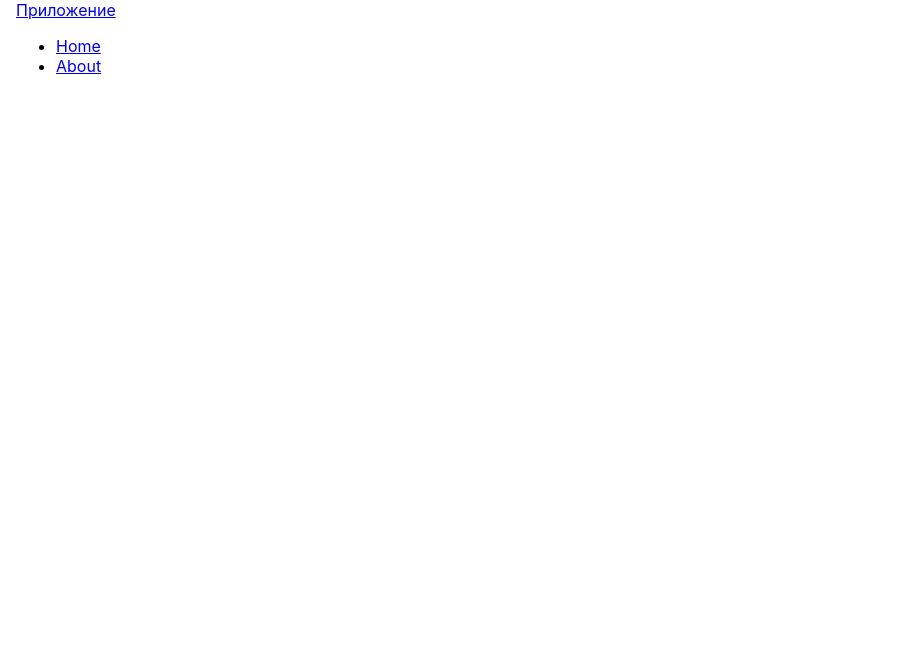
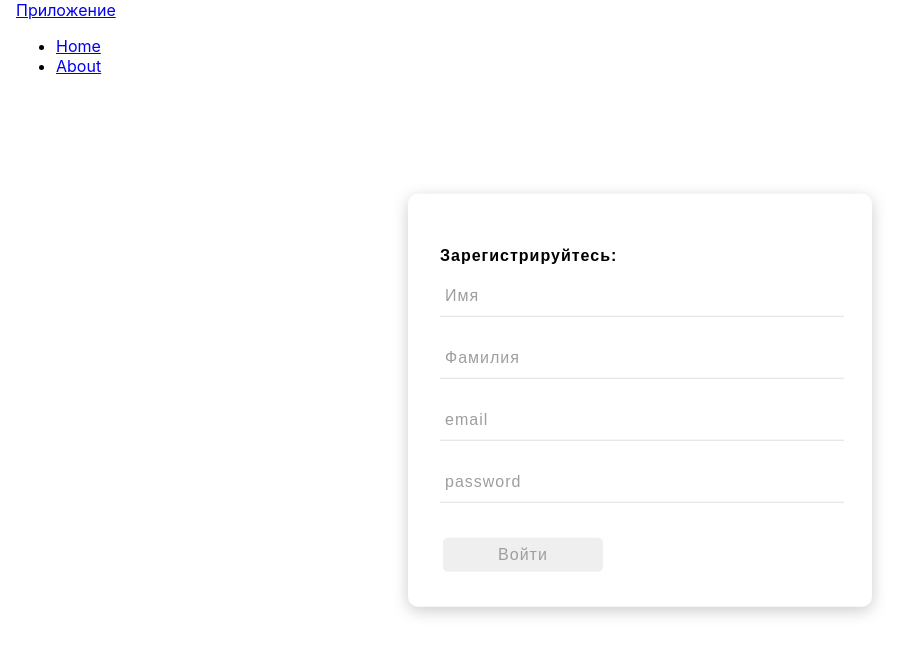
Before and after one commit to dvsherbakov/tgro, a React (Create React App) app in the folder client/: page /register in a window 1280 px wide. Shown: the top 654 px of the page, without its empty margins (0-923 px from the left). Built offline with nearby package versions, Linux system fonts and the light colour scheme.

Commit message:
register form

```diff
--- a/client/src/App.tsx
+++ b/client/src/App.tsx
@@ -5,6 +5,7 @@ import { Navbar } from './components/Navbar'
 import { About } from './pages/About'
 import { AuthPage } from './pages/AuthPage'
 import { Home } from './pages/Home'
+import RegisterPage from './pages/RegisterPage'
 
 const App: React.FC = () => {
   return (
@@ -15,6 +16,7 @@ const App: React.FC = () => {
           <Route path="/" component={Home} exact />
           <Route path="/auth" component={AuthPage} />
           <Route path="/about" component={About} />
+          <Route path="/register" component={RegisterPage} />
         </Switch>
       </div>
     </BrowserRouter>
--- a/client/src/components/Register.tsx
+++ /dev/null
@@ -1,5 +0,0 @@
-import React, {FC} from 'react'
-
-export const Register: FC = () => {
-    return <></>
-}
--- /dev/null
+++ b/client/src/components/Register/Register.tsx
@@ -0,0 +1,91 @@
+import React from 'react'
+import { useDispatch, useSelector } from 'react-redux'
+import {
+  emailAction,
+  firstNameAction,
+  lastNameAction,
+  passwdAction,
+} from '../../features/auth/actions'
+import { selectors } from '../../features/auth'
+
+import '../Auth/auth.css'
+
+export function Register() {
+  const dispatch = useDispatch()
+  const email = useSelector(selectors.getEmail)
+  const passwd = useSelector(selectors.getPasswd)
+  const firstName = useSelector(selectors.getFirstName)
+  const lastName = useSelector(selectors.getLastName)
+  return (
+    <div className="auth">
+      <h4>Зарегистрируйтесь:</h4>
+      <div className="auth__group">
+        <input
+          id="name_id"
+          className="auth__input"
+          type="text"
+          placeholder=" "
+          value={firstName}
+          onChange={(e: React.FormEvent<HTMLInputElement>) => {
+            dispatch(firstNameAction(e.currentTarget.value))
+          }}
+        />
+        <label htmlFor="name_id" className="auth__label">
+          Имя
+        </label>
+      </div>
+
+      <div className="auth__group">
+        <input
+          id="last_name_id"
+          className="auth__input"
+          type="text"
+          placeholder=" "
+          value={lastName}
+          onChange={(e: React.FormEvent<HTMLInputElement>) => {
+            dispatch(lastNameAction(e.currentTarget.value))
+          }}
+        />
+        <label htmlFor="last_name_id" className="auth__label">
+          Фамилия
+        </label>
+      </div>
+
+      <div className="auth__group">
+        <input
+          id="email_id"
+          className="auth__input"
+          type="text"
+          placeholder=" "
+          value={email}
+          onChange={(e: React.FormEvent<HTMLInputElement>) => {
+            dispatch(emailAction(e.currentTarget.value))
+          }}
+        />
+        <label htmlFor="input-1" className="auth__label">
+          email
+        </label>
+      </div>
+
+      <div className="auth__group">
+        <input
+          className="auth__input"
+          type="password"
+          placeholder=" "
+          id="passwd-input"
+          value={passwd}
+          onChange={(e: React.FormEvent<HTMLInputElement>) => {
+            dispatch(passwdAction(e.currentTarget.value))
+          }}
+        />
+        <label className="auth__label" htmlFor="passwd-input">
+          password
+        </label>
+      </div>
+
+      <button type="submit" className="auth__button">
+        Войти
+      </button>
+    </div>
+  )
+}
--- /dev/null
+++ b/client/src/components/Register/index.ts
@@ -0,0 +1,3 @@
+import { Register } from './Register'
+
+export default Register
--- a/client/src/features/auth/actionTypes.ts
+++ b/client/src/features/auth/actionTypes.ts
@@ -2,3 +2,6 @@ export const LOGIN_AUTH: string = 'LOGIN_AUTH'
 export const LOGOUT_AUTH: string = 'LOGOUT_AUTH'
 export const EMAIL_AUTH: string = 'EMAIL_AUTH'
 export const PASSWD_AUTH: string = 'PASSWD_AUTH'
+export const FIRST_NAME_AUTH = 'FIRST_NAME_AUTH'
+export const LAST_NAME_AUTH = 'LAST_NAME_AUTH'
+export const REGISTER_AUTH = 'REGISTER_AUTH'
--- a/client/src/features/auth/actions.ts
+++ b/client/src/features/auth/actions.ts
@@ -1,10 +1,28 @@
-import { EMAIL_AUTH, PASSWD_AUTH } from './actionTypes'
-import { SetEmailAction } from './types'
+import {
+  EMAIL_AUTH,
+  FIRST_NAME_AUTH,
+  LAST_NAME_AUTH,
+  PASSWD_AUTH,
+} from './actionTypes'
+import {
+  SetEmailAction,
+  SetFirstNameAction,
+  SetLastNameAction,
+  SetPasswdAction,
+} from './types'
 
-export const emailAction = (email: string) => {
-  return { type: EMAIL_AUTH, email } as SetEmailAction
+export const emailAction = (email: string): SetEmailAction => {
+  return { type: EMAIL_AUTH, payload: email }
 }
 
-export const passwdAction = (passwd: string) => {
-  return { type: PASSWD_AUTH, passwd }
+export const passwdAction = (passwd: string): SetPasswdAction => {
+  return { type: PASSWD_AUTH, payload: passwd }
 }
+
+export const firstNameAction = (payload: string): SetFirstNameAction => {
+  return { type: FIRST_NAME_AUTH, payload }
+}
+
+export const lastNameAction = (payload: string): SetLastNameAction => {
+  return { type: LAST_NAME_AUTH, payload }
+}
--- a/client/src/features/auth/authReducer.ts
+++ b/client/src/features/auth/authReducer.ts
@@ -1,23 +1,55 @@
-import { EMAIL_AUTH, LOGIN_AUTH, LOGOUT_AUTH, PASSWD_AUTH } from './actionTypes'
-import { SetEmailAction, AuthActionTypes, SetPasswdAction } from './types'
+import {
+  EMAIL_AUTH,
+  FIRST_NAME_AUTH,
+  LAST_NAME_AUTH,
+  LOGIN_AUTH,
+  LOGOUT_AUTH,
+  PASSWD_AUTH,
+} from './actionTypes'
+import {
+  SetEmailAction,
+  AuthActionTypes,
+  SetPasswdAction,
+  SetFirstNameAction,
+  SetLastNameAction,
+} from './types'
 
-const initialState = {
+export interface IDefaultAuthState {
+  firstName: string
+  lastName: string
+  email: string
+  passwd: string
+  isAuth: boolean
+}
+
+const initialState: IDefaultAuthState = {
+  firstName: '',
+  lastName: '',
   email: '',
-  passwd: '123',
+  passwd: '',
   isAuth: false,
 }
 
-export default (state = initialState, action: AuthActionTypes) => {
+function authReducer(
+  state: IDefaultAuthState = initialState,
+  action: AuthActionTypes
+) {
   switch (action.type) {
     case LOGIN_AUTH:
       return { ...state, isAuth: true }
+    case FIRST_NAME_AUTH:
+      return { ...state, firstName: (<SetFirstNameAction>action).payload }
+    case LAST_NAME_AUTH:
+      return { ...state, lastName: (<SetLastNameAction>action).payload }
     case EMAIL_AUTH:
-      return { ...state, email: (<SetEmailAction>action).email }
+      return { ...state, email: (<SetEmailAction>action).payload }
     case PASSWD_AUTH:
-      return { ...state, passwd: (<SetPasswdAction>action).passwd }
+      return { ...state, passwd: (<SetPasswdAction>action).payload }
     case LOGOUT_AUTH:
       return { ...state, isAuth: false }
     default:
       return state
   }
 }
+
+export default authReducer
--- a/client/src/features/auth/selectors.ts
+++ b/client/src/features/auth/selectors.ts
@@ -2,4 +2,6 @@ import { AuthState } from './types'
 
 export const getEmail = (state: AuthState) => state.auth.email
 export const getPasswd = (state: AuthState) => state.auth.passwd
+export const getFirstName = (state: AuthState) => state.auth.firstName
+export const getLastName = (state: AuthState) => state.auth.lastName
 export const isAuthenticate = (state: AuthState) => state.auth.isAuth
--- /dev/null
+++ b/client/src/pages/RegisterPage.tsx
@@ -0,0 +1,12 @@
+import React, { FC, Fragment } from 'react'
+import RegisterForm from '../components/Register'
+
+const RegisterPage: FC = () => {
+  return (
+    <Fragment>
+      <RegisterForm />
+    </Fragment>
+  )
+}
+
+export default RegisterPage
--- a/client/src/store.ts
+++ b/client/src/store.ts
@@ -15,4 +15,6 @@ const store = createStore(
   /* preloadedState, */ devToolsEnhancer({})
 )
 
+export type RootStore = ReturnType<typeof rootReducer>
+
 export default store
```
Also changed, not shown: client/src/features/auth/types.ts (+32 -8 lines), 1 other file (tests, documents, lock files or other folders).
